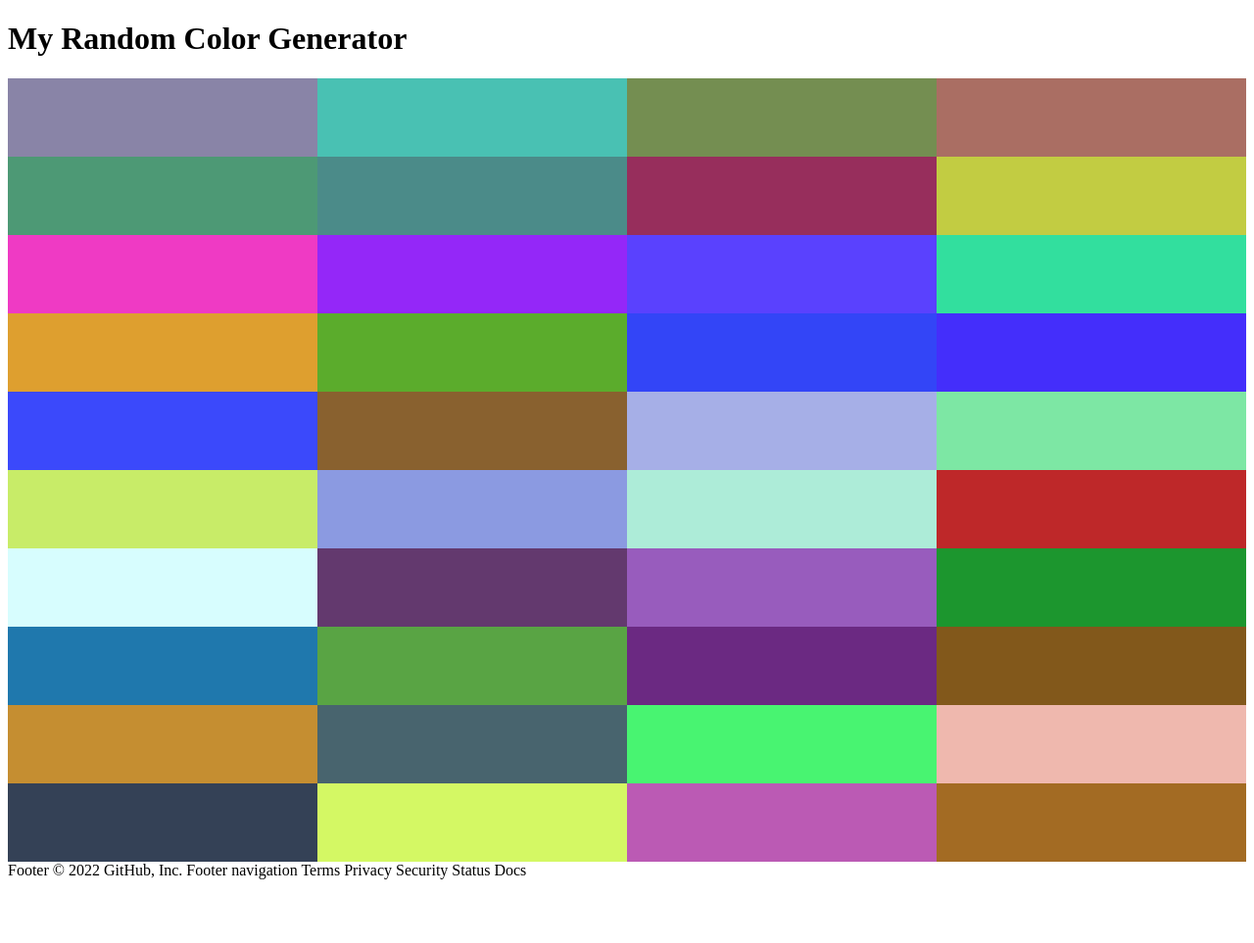
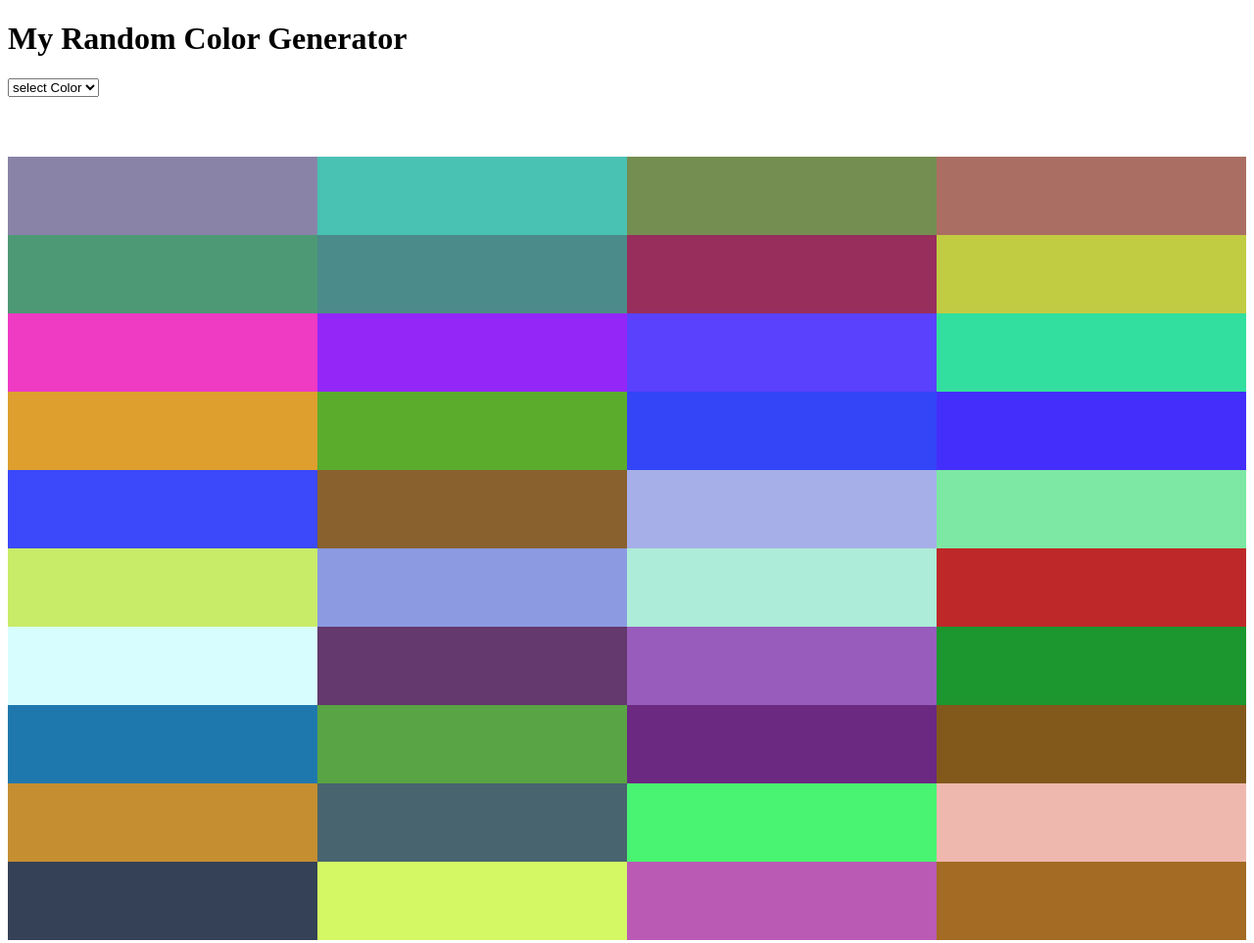
Before and after one commit to chiaradentini1/random_color_gen, a plain HTML site: page index.html in a window 1280 px wide. Shown: the whole page at 98% size. Before the commit the page ends 906 px from the top, so only its background shows below. Drawn offline with Linux system fonts and the light colour scheme.

Commit message:
add filter for colors

```diff
--- a/index.html
+++ b/index.html
@@ -13,13 +13,20 @@
       div {
         min-height: 80px;
       }
+      .hidden {
+        display: none;
+      }
     </style>
   </head>
   <body>
     <h1>My Random Color Generator</h1>
+    <div class="container">
+      <select name="sel" id="selection">
+        <option value="">select Color</option>
+      </select>
+    </div>
     <div id="divPalette"></div>
 
     <script src="main.js"></script>
   </body>
 </html>
-Footer © 2022 GitHub, Inc. Footer navigation Terms Privacy Security Status Docs
--- a/main.js
+++ b/main.js
@@ -1,8 +1,9 @@
+var myArray = [];
 //generate random color
 function randomColor() {
   var base = "#"; //hexadecimal star always with #
   var num = "123456789ABCDEF"; //hexadecimal have number from 1 to 9 and letters from a to f
-  //looping with max 6 (hexadecimal are composed with 6 numbers and letters mix)
+  //loop with max 6 (hexadecimal are composed with 6 numbers and letters mix)
   for (let i = 0; i < 6; i++) {
     //pick random numember and letters from my var num
     var index = Math.floor(Math.random() * num.length);
@@ -13,12 +14,41 @@ function randomColor() {
 }
 
 function print() {
-  var mainDiv = document.getElementById("divPalette");
+  var mainDiv = document.querySelector("#divPalette");
   for (let i = 0; i < 40; i++) {
     var color = randomColor();
     var myDiv = document.createElement("div");
     myDiv.style.backgroundColor = color;
+    myDiv.setAttribute("data-color", `${color}`);
     mainDiv.append(myDiv);
+    // console.log(color);
   }
 }
 print();
+
+var data = document.querySelectorAll("[data-color]");
+var select = document.querySelector("#selection");
+for (let i = 0; i < data.length; i++) {
+  const element = data[i];
+  myArray.push(element.dataset.color);
+}
+
+for (let i = 0; i < myArray.length; i++) {
+  const element = myArray[i];
+  var option = document.createElement("option");
+  option.innerText = element;
+  option.value = element;
+  select.appendChild(option);
+}
+select.addEventListener("change", (e) => {
+  // console.log(e.currentTarget.value);
+  for (let i = 0; i < data.length; i++) {
+    const element = data[i];
+    element.classList.remove("hidden");
+    if (e.currentTarget.value == "") {
+      element.classList.remove("hidden");
+    } else if (element.dataset.color !== e.currentTarget.value) {
+      element.classList.add("hidden");
+    }
+  }
+});
```
